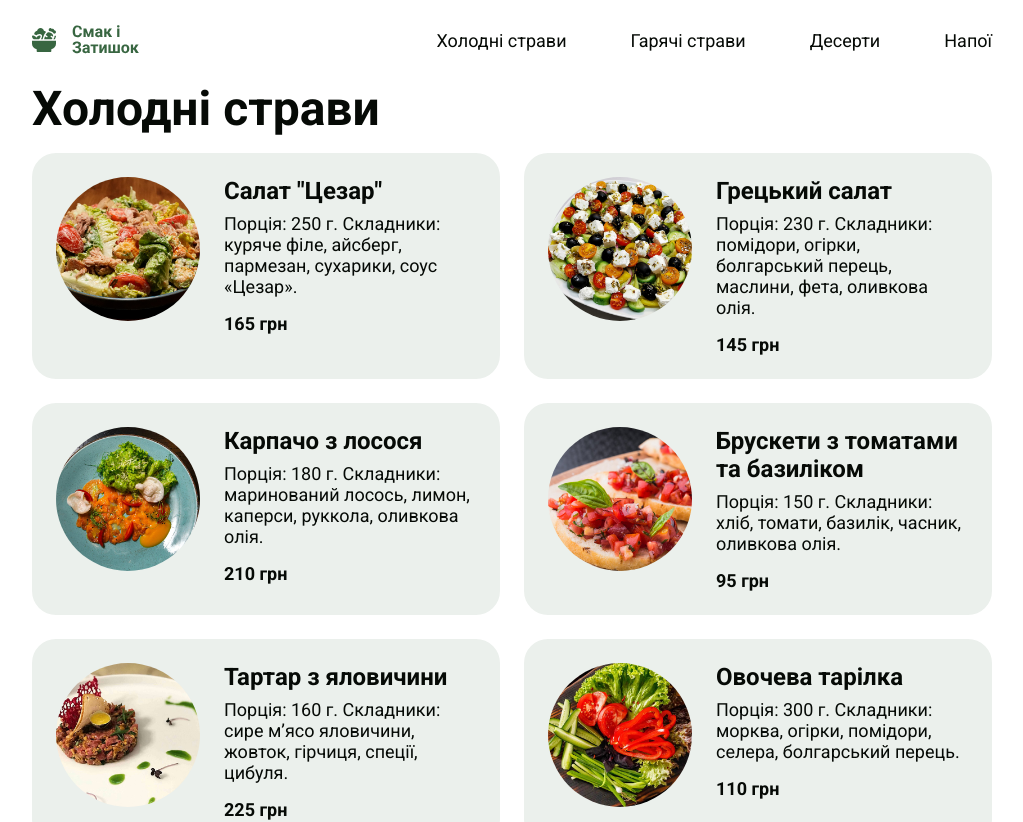
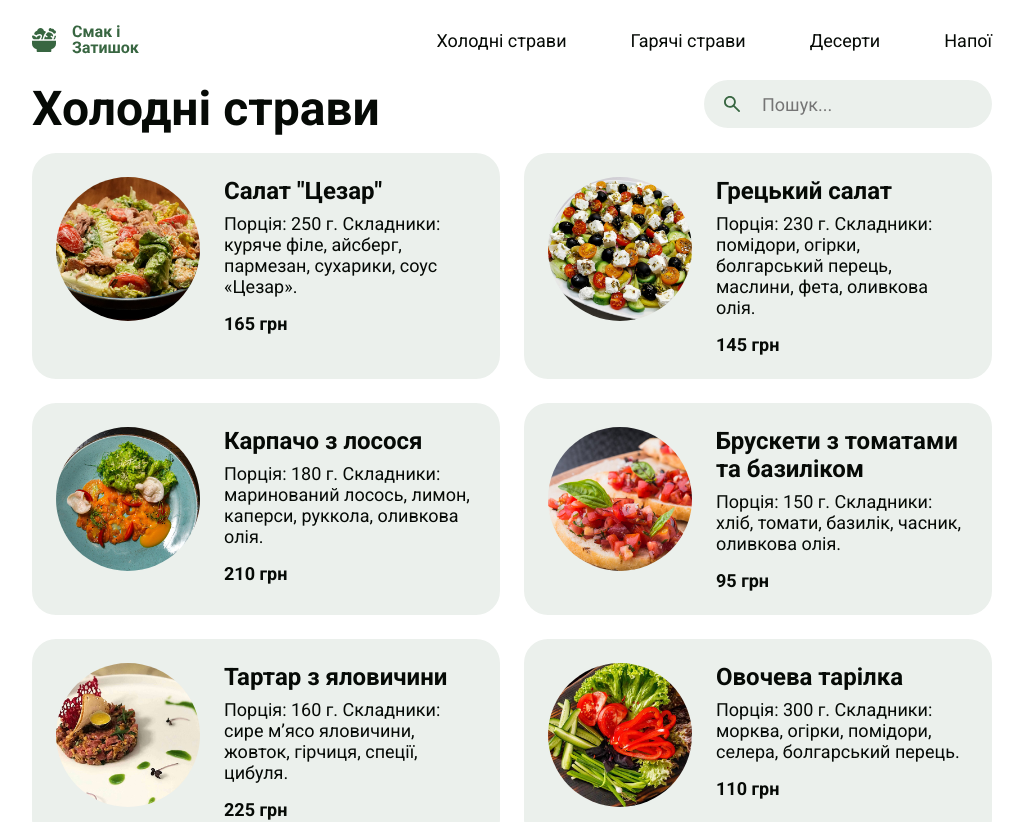
Before and after one commit to SviatKuzbyt/TasteComfortCafe, a Vue app: page /meals/1 in a window 1280 px wide. Shown: the top 822 px of the page, without its empty margins (128-1151 px from the left). Built offline with nearby package versions, Linux system fonts and the light colour scheme.

Commit message:
added field search

```diff
--- /dev/null
+++ b/src/components/FieldSearch.vue
@@ -0,0 +1,65 @@
+<script setup>
+    import SearchIcon from '@/assets/icons/ic_search.svg'
+
+    defineProps({
+        modelValue: String
+    })
+    const emit = defineEmits(["update:modelValue"])
+
+    const onInput = (e) => {
+        emit("update:modelValue", e.target.value)
+    }
+</script>
+
+<template>
+    <div class="field-search">
+        <img :src="SearchIcon" class="field-search-icon"/>
+        <input
+            :value="modelValue"
+            @input="onInput"
+            name="search"
+            class="field-search-text"
+            placeholder="Пошук..."
+        ></input>
+    </div>
+</template>
+
+<style>
+    .field-search{
+        width: 30%;
+        background-color: #EBF0EC;
+        border-radius: 1.5rem;
+        height: 3rem;
+        display: flex;
+        flex-direction: row;
+        align-items: center;
+    }
+
+    .field-search-icon{
+        height: 1rem;
+        padding: 0 1.25rem;
+    }
+
+    .field-search-text{
+        background: none;
+        flex: 1;
+        border: none;
+        outline: none;
+        box-shadow: none;
+        appearance: none;
+        margin: 0;
+        -webkit-appearance: none;
+        -moz-appearance: none;
+        font-family: 'Roboto', serif;
+        font-weight: 400;
+        font-size: 1.125rem;
+        color: #060A06;
+        padding-right: 1.5rem;
+    }
+
+    @media (max-width: 1024px) {
+        .field-search {
+            width: 100%;
+        }
+    }
+</style>
--- a/src/pages/MealsPage.vue
+++ b/src/pages/MealsPage.vue
@@ -2,6 +2,7 @@
     import MealService from '@/services/MealService';
     import CafeList from '@/components/list/CafeList.vue';
     import MealItem from '@/components/list/MealItem.vue';
+    import FieldSearch from '@/components/FieldSearch.vue';
     import { ref } from 'vue';
     import { useRoute, onBeforeRouteUpdate } from 'vue-router';
 
@@ -10,10 +11,12 @@
 
     const tittle = ref("")
     const meals = ref([])
+    const searchText = ref("")
 
     const loadData = (id) => {
       tittle.value = mealService.getCategoryName(Number(id))
       meals.value = mealService.getMeals(Number(id))
+      searchText.value = ""
     }
 
     loadData(route.params.categoryId)
@@ -25,7 +28,11 @@
 
 <template>
     <div class="basic-page">
-        <h1 class="meal-tittle"> {{ tittle }}</h1>
+        <div class="meal-tittle">
+            <h1>{{ tittle }}</h1>
+            <field-search v-model="searchText"/>
+        </div>
+
         <cafe-list>
             <meal-item v-for="meal in meals" :key="meal.id" :meal="meal"/>
         </cafe-list>
@@ -34,6 +41,16 @@
 
 <style>
     .meal-tittle {
+        display: flex;
+        flex-direction: row;
+        justify-content: space-between;
         margin-bottom: 1rem;
+        gap: 1rem;
+    }
+
+    @media (max-width: 1024px){
+        .meal-tittle {
+            flex-direction: column;
+        }
     }
 </style>
```
Also changed, not shown: src/assets/icons/ic_search.svg (added), 1 other file (tests, documents, lock files or other folders).
